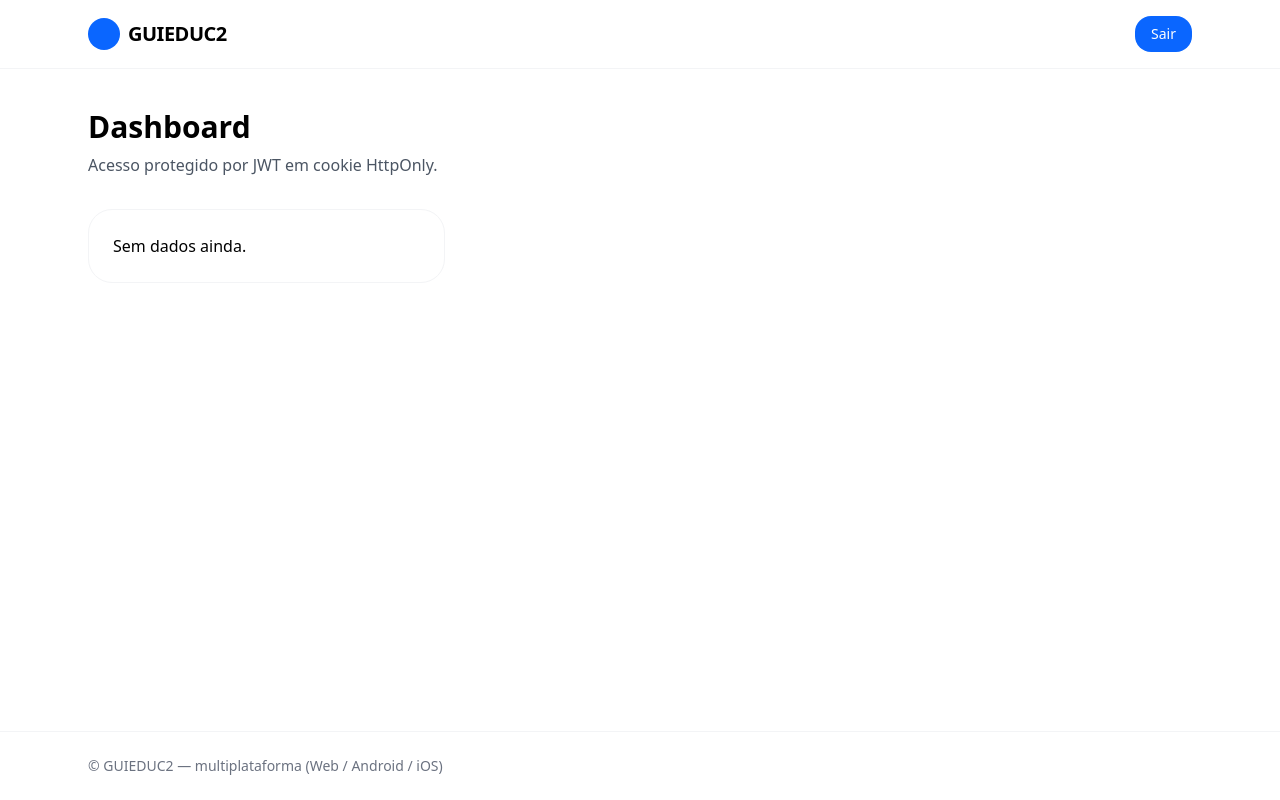
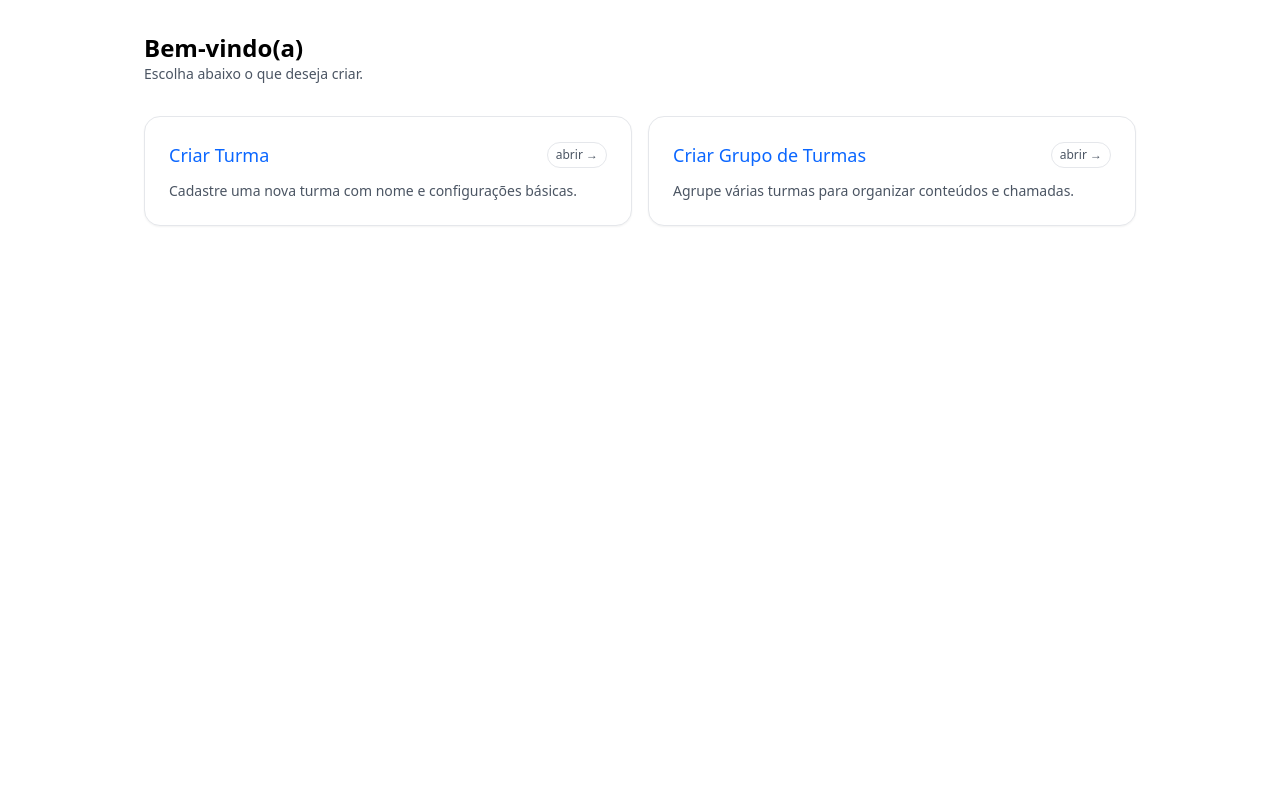
Before and after one commit to guilhermecardosocruz/guieduc2, a Next.js app: page /dashboard in a window 1280 px wide. Built offline with nearby package versions, Linux system fonts and the light colour scheme.

Commit message:
feat(dashboard): ações pós-login (Criar Turma / Criar Grupo)

```diff
--- a/app/(app)/dashboard/page.tsx
+++ b/app/(app)/dashboard/page.tsx
@@ -1,64 +1,37 @@
-"use client";
-import { useEffect, useState } from "react";
-import Brand from "@/components/Brand";
-import { saveMany, getAll } from "@/lib/offline";
+import Link from "next/link";
 
-type ClassItem = { id: string; name: string; updatedAt: number };
+export const metadata = { title: "Dashboard | GUIEDUC" };
 
 export default function DashboardPage() {
-  const [items, setItems] = useState<ClassItem[]>([]);
-  const [source, setSource] = useState<"server"|"cache"|"none">("none");
-
-  useEffect(() => {
-    (async () => {
-      try {
-        const res = await fetch("/api/classes", { cache: "no-store" });
-        if (!res.ok) throw 0;
-        const data: ClassItem[] = await res.json();
-        await saveMany("classes", data, x => x.id);
-        setItems(data); setSource("server");
-      } catch {
-        const cached = await getAll<ClassItem>("classes");
-        setItems(cached); setSource("cache");
-      }
-    })();
-  }, []);
-
-  async function doLogout(){
-    await fetch('/api/auth/logout', { method:'POST' });
-    location.href = '/login';
-  }
+  const actions = [
+    { href: "/classes/new", title: "Criar Turma", desc: "Cadastre uma nova turma com nome e configurações básicas." },
+    { href: "/class-groups/new", title: "Criar Grupo de Turmas", desc: "Agrupe várias turmas para organizar conteúdos e chamadas." },
+  ];
 
   return (
-    <div className="min-h-dvh flex flex-col">
-      <header className="w-full border-b border-gray-100 bg-white">
-        <div className="mx-auto max-w-6xl px-6 py-4 flex items-center justify-between">
-          <Brand />
-          <div className="flex items-center gap-3 text-sm text-gray-500">
-            {source !== "none" && <span>⚡ {source === "server" ? "Dados do servidor" : "Dados locais"}</span>}
-            <button onClick={doLogout} className="btn-primary">Sair</button>
-          </div>
-        </div>
+    <main className="mx-auto max-w-5xl px-4 py-8">
+      <header className="mb-8">
+        <h1 className="text-2xl font-semibold">Bem-vindo(a)</h1>
+        <p className="text-sm text-gray-600">Escolha abaixo o que deseja criar.</p>
       </header>
-      <main className="flex-1">
-        <div className="mx-auto max-w-6xl px-6 py-10">
-          <h1 className="text-3xl font-bold mb-2">Dashboard</h1>
-          <p className="text-gray-600">Acesso protegido por JWT em cookie HttpOnly.</p>
 
-          <div className="mt-8 grid sm:grid-cols-2 lg:grid-cols-3 gap-4">
-            {items.length === 0 && <div className="rounded-3xl border border-gray-100 p-6 bg-white">Sem dados ainda.</div>}
-            {items.map(c => (
-              <div key={c.id} className="rounded-3xl border border-gray-100 p-6 bg-white">
-                <div className="font-semibold">{c.name}</div>
-                <div className="text-xs text-gray-500">Atualizado: {new Date(c.updatedAt).toLocaleString()}</div>
-              </div>
-            ))}
-          </div>
-        </div>
-      </main>
-      <footer className="border-t border-gray-100 bg-white">
-        <div className="mx-auto max-w-6xl px-6 py-6 text-sm text-gray-500">© GUIEDUC2 — multiplataforma (Web / Android / iOS)</div>
-      </footer>
-    </div>
+      <section className="grid gap-4 sm:grid-cols-2">
+        {actions.map((a) => (
+          <Link
+            key={a.href}
+            href={a.href}
+            className="group rounded-2xl border border-gray-200 bg-white p-6 shadow-sm transition hover:shadow-md focus:outline-none focus:ring-2 focus:ring-blue-500"
+          >
+            <div className="mb-3 flex items-center justify-between">
+              <h2 className="text-lg font-medium">{a.title}</h2>
+              <span aria-hidden className="rounded-full border px-2 py-1 text-xs text-gray-600 transition group-hover:border-blue-500 group-hover:text-blue-600">
+                abrir →
+              </span>
+            </div>
+            <p className="text-sm text-gray-600">{a.desc}</p>
+          </Link>
+        ))}
+      </section>
+    </main>
   );
 }
```
Also changed, not shown: public/sw.js, 1 other file (tests, documents, lock files or other folders).
